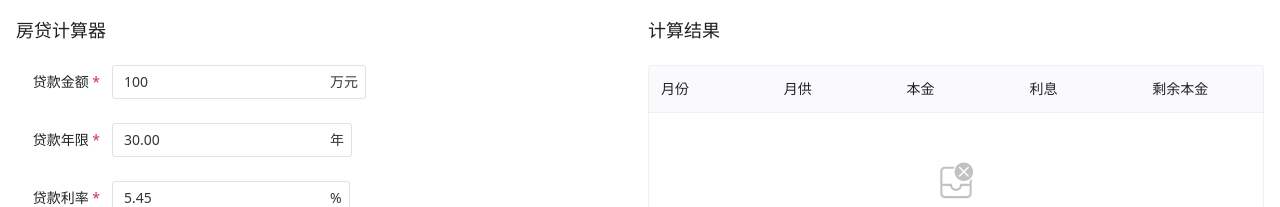
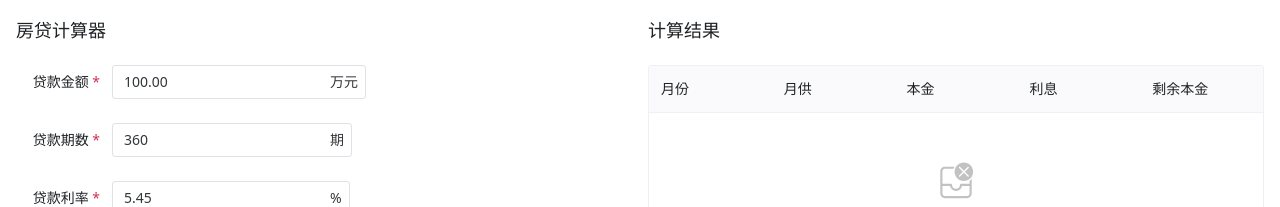
Before and after one commit to chenjiangui/loan-computed, a Vue app: page / in a window 1280 px wide. Shown: the top 207 px of the page. Built offline with nearby package versions, Linux system fonts and the light colour scheme.

Commit message:
feat: Update loan calculation parameters and UI labels

```diff
--- a/src/App.vue
+++ b/src/App.vue
@@ -11,7 +11,7 @@ const monthlyPayments = ref([])
 
 const loanForm = reactive({
   amount: 100,
-  term: 30,
+  term: 360,
   rate: 5.45,
   //还款方式
   repayType: '等额本息',
@@ -31,10 +31,10 @@ const rules = {
   term: [
     {
       required: true,
-      message: '年限必须大于0',
+      message: '期数必须大于0',
       trigger: 'blur',
       type: 'number',
-      min: 0
+      min: 1,
     }
   ],
   rate: [
@@ -140,7 +140,7 @@ async function computedMonthlyPayments() {
   // 偿还数据的二维数组
   repaidData.length = 0
   repaidData.push(
-    calculateMonthlyPayments(loanForm.amount * 10000, loanForm.rate, loanForm.term * 12)
+    calculateMonthlyPayments(loanForm.amount * 10000, loanForm.rate, loanForm.term)
   )
 
   for (let index = 0; index < advanceRepaymentFormDatas.length; index++) {
@@ -162,7 +162,7 @@ async function computedMonthlyPayments() {
     const advanceRepaymentData = calculateMonthlyPayments(
       loanForm.amount * 10000 - repaidPrincipal,
       advanceForm.rate,
-      loanForm.term * 12 - reduce(repaidData, (a, b) => a + b.length, 0)
+      loanForm.term - reduce(repaidData, (a, b) => a + b.length, 0)
     )
     repaidData.push(advanceRepaymentData)
   }
@@ -209,22 +209,22 @@ async function computedMonthlyPayments() {
                 v-model:value="loanForm.amount"
                 placeholder="请输入贷款金额"
                 :show-button="false"
-                :precision="0"
-                min="1"
+                :precision="2"
+                min="0"
               >
                 <template #suffix>万元</template>
               </n-input-number>
             </n-form-item>
-            <n-form-item label="贷款年限" path="term">
+            <n-form-item label="贷款期数" path="term">
               <n-input-number
                 v-model:value="loanForm.term"
-                placeholder="请输入贷款年限"
+                placeholder="请输入贷款期数"
                 :show-button="false"
-                max="30"
+                max="360"
                 min="1"
-                :precision="2"
+                :precision="0"
               >
-                <template #suffix>年</template>
+                <template #suffix>期</template>
               </n-input-number>
             </n-form-item>
             <n-form-item label="贷款利率" path="rate">
```
